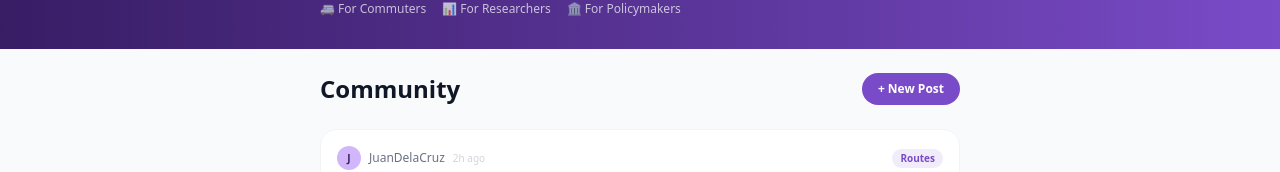
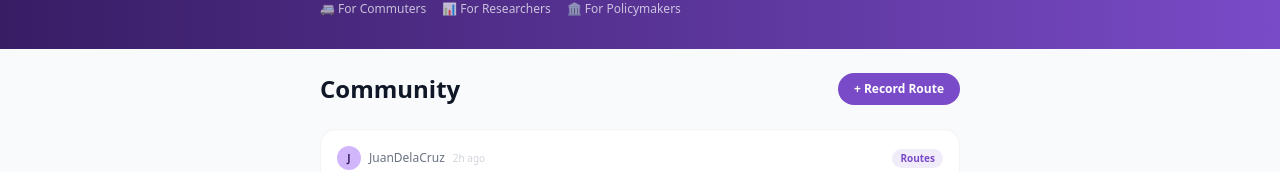
Before and after one commit to ParaOrg/para.v2, a React (Vite) app in the folder frontend/: page /community in a window 1280 px wide. Shown: the part 225-397 px from the top of the page. Built offline with nearby package versions, Linux system fonts and the light colour scheme; no server answers.

Commit message:
feat: CartoDB Voyager retina tiles, route upload in Community, GPS prompt

```diff
--- a/frontend/src/pages/Community.jsx
+++ b/frontend/src/pages/Community.jsx
@@ -2,6 +2,7 @@ import { useState } from "react";
 import { Link } from "react-router-dom";
 import Navbar from "../components/Navbar";
 import { useAuth } from "../context/AuthContext";
+import RouteUploader from "../components/RouteUploader";
 
 const MOCK_THREADS = [
   { id: 1, user: "JuanDelaCruz", title: "Best Cubao to Makati route at 7am?", replies: 24, votes: 15, time: "2h ago", tag: "Routes" },
@@ -15,6 +16,7 @@ export default function Community() {
   let auth = { isAuthenticated: false };
   try { auth = useAuth(); } catch (_) {}
   const [showCTA, setShowCTA] = useState(!auth.isAuthenticated);
+  const [showUpload, setShowUpload] = useState(false);
 
   return (
     <div className="min-h-screen bg-gray-50">
@@ -61,11 +63,19 @@ export default function Community() {
       <div className="max-w-2xl mx-auto px-4 py-6">
         <div className="flex items-center justify-between mb-6">
           <h1 className="text-2xl font-black text-gray-900">Community</h1>
-          <Link to="/community/upload" className="bg-[#7A4BC8] text-white px-4 py-2 rounded-full text-xs font-bold">+ New Post</Link>
+          <button onClick={() => setShowUpload(!showUpload)}
+              className="bg-[#7A4BC8] text-white px-4 py-2 rounded-full text-xs font-bold">
+              {showUpload ? "✕ Close" : "+ Record Route"}
+            </button>
         </div>
 
         {/* Thread list */}
-        <div className="space-y-3">
+        {showUpload && (
+        <div className="mb-6">
+          <RouteUploader onSuccess={() => setShowUpload(false)} />
+        </div>
+      )}
+      <div className="space-y-3">
           {MOCK_THREADS.map((thread) => (
             <div key={thread.id} className="bg-white rounded-2xl border border-gray-100 p-4 hover:shadow-md transition-shadow cursor-pointer">
               <div className="flex items-center gap-2 mb-1">
```
